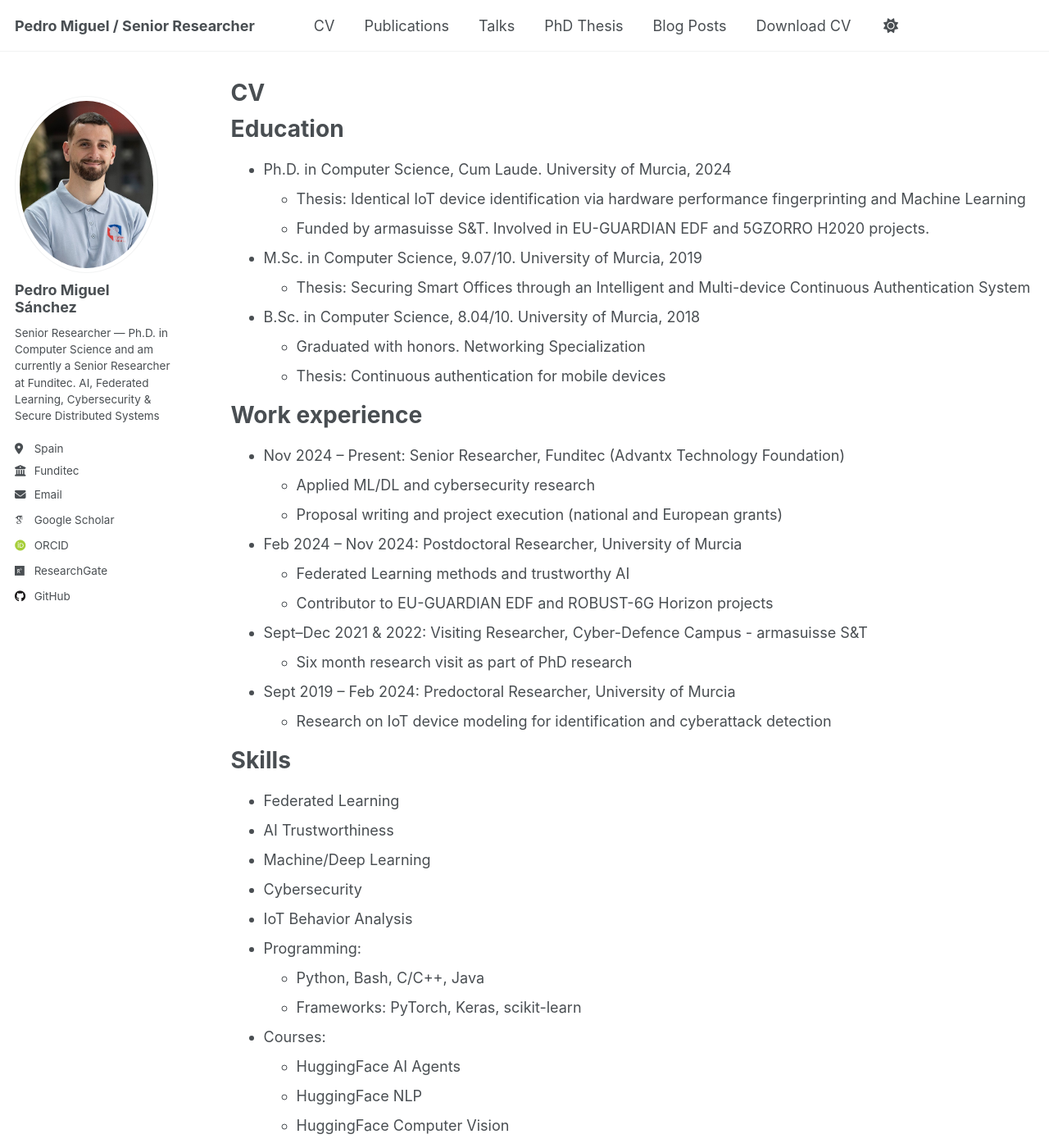
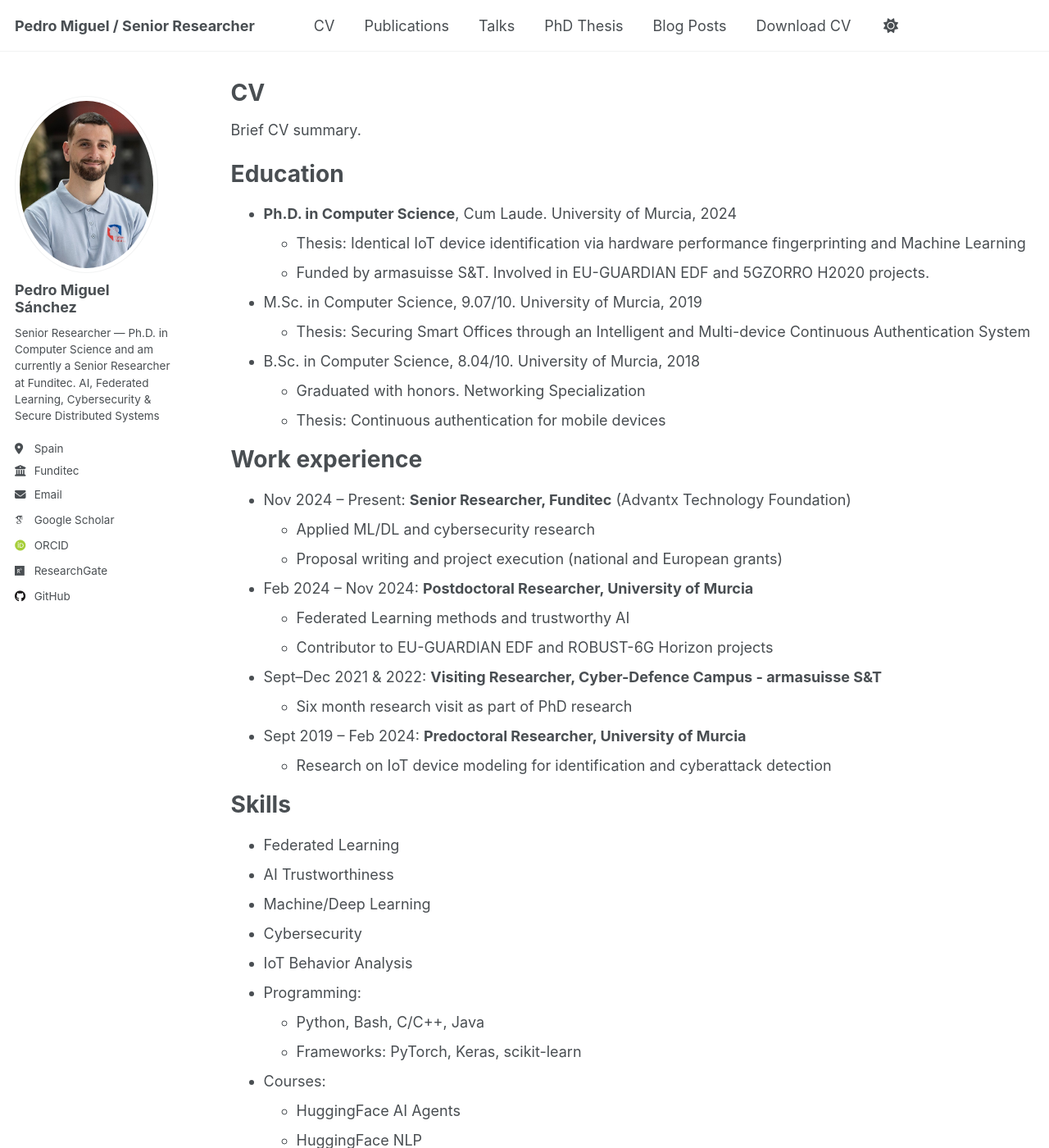
Before and after one commit to sxz0/sxz0.github.io, a Jekyll site: the page built from _pages/cv.md, in a window 1280 px wide and 1400 px high. Shown: the whole window at 82% size. Built offline with Jekyll 4.4.1, drawn with Linux system fonts in a browser that asks for light colours; some web fonts are replaced; some of the changed text lies outside the part shown.

Commit message:
Update cv.md

```diff
--- a/_pages/cv.md
+++ b/_pages/cv.md
@@ -9,9 +9,11 @@ redirect_from:
 
 {% include base_path %}
 
+Brief CV summary.
+
 Education
 ======
-* Ph.D. in Computer Science, Cum Laude. University of Murcia, 2024
+* **Ph.D. in Computer Science**, Cum Laude. University of Murcia, 2024
   * Thesis: Identical IoT device identification via hardware performance fingerprinting and Machine Learning
   * Funded by armasuisse S&T. Involved in EU-GUARDIAN EDF and 5GZORRO H2020 projects.
 * M.Sc. in Computer Science, 9.07/10. University of Murcia, 2019
@@ -22,18 +24,18 @@ Education
 
 Work experience
 ======
-* Nov 2024 – Present: Senior Researcher, Funditec (Advantx Technology Foundation)
+* Nov 2024 – Present: **Senior Researcher, Funditec** (Advantx Technology Foundation)
   * Applied ML/DL and cybersecurity research
   * Proposal writing and project execution (national and European grants)
 
-* Feb 2024 – Nov 2024: Postdoctoral Researcher, University of Murcia
+* Feb 2024 – Nov 2024: **Postdoctoral Researcher, University of Murcia**
   * Federated Learning methods and trustworthy AI
   * Contributor to EU-GUARDIAN EDF and ROBUST-6G Horizon projects
 
-* Sept–Dec 2021 & 2022: Visiting Researcher, Cyber-Defence Campus - armasuisse S&T
+* Sept–Dec 2021 & 2022: **Visiting Researcher, Cyber-Defence Campus - armasuisse S&T**
   * Six month research visit as part of PhD research
 
-* Sept 2019 – Feb 2024: Predoctoral Researcher, University of Murcia
+* Sept 2019 – Feb 2024: **Predoctoral Researcher, University of Murcia**
   * Research on IoT device modeling for identification and cyberattack detection
 
 Skills
@@ -65,9 +67,9 @@ Conferences and Talks
 
 Awards and Achievements
 ======
-* National Young Researcher Award in Computer Science 2024 – BBVA Foundation and SCIE [Link](https://www.fbbva.es/galardonados/pedro-miguel-sanchez-sanchez/)
-* Outstanding PhD Thesis Award 2024 – University of Murcia
-* Elsevier Computer Networks Best Paper Award 2024
+* **National Young Researcher Award in Computer Science 2024** – BBVA Foundation and SCIE [Link](https://www.fbbva.es/galardonados/pedro-miguel-sanchez-sanchez/)
+* **Outstanding PhD Thesis Award** 2024 – University of Murcia
+* Elsevier **Computer Networks Best Paper Award** 2024
 * Udacity Secure and Private AI Nanodegree Scholarship (Facebook), 2019
 
 Service and Volunteering
```
